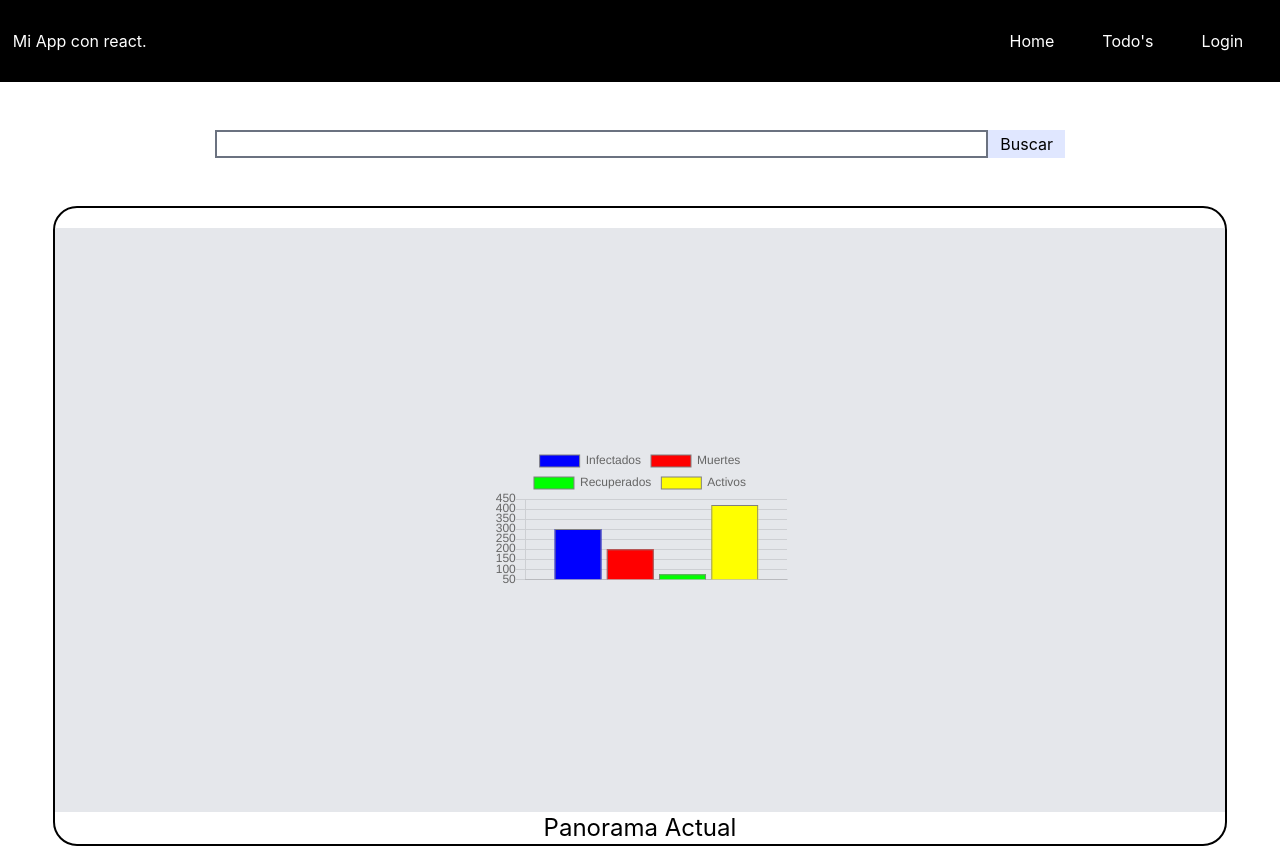
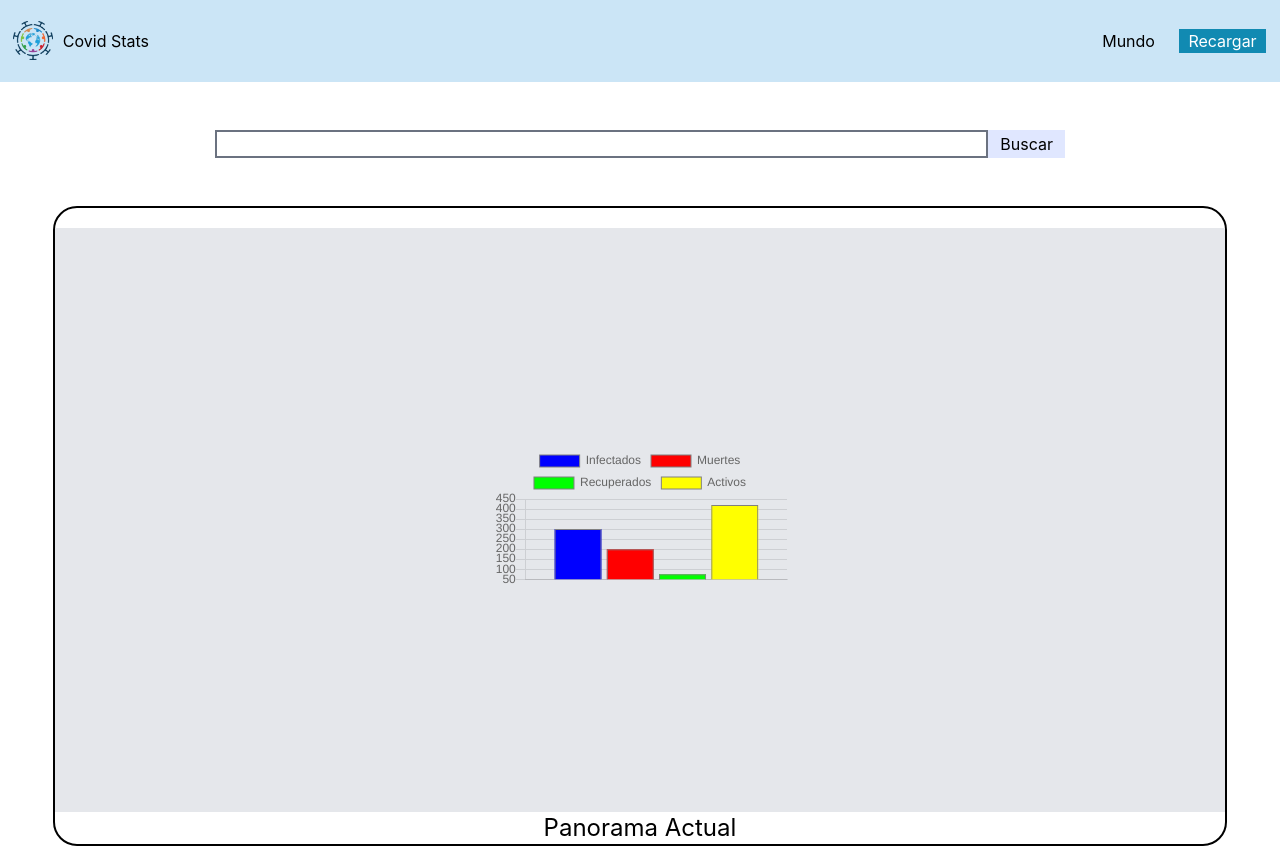
Before and after one commit to AngelGonzales516/Covid19Project, a React (Create React App) app: page / in a window 1280 px wide. Shown: the top 848 px of the page. Built offline with nearby package versions, Linux system fonts and the light colour scheme; no server answers.

Commit message:
nuevo nav bar

```diff
--- a/src/components/BrandHeader/Brand.js
+++ b/src/components/BrandHeader/Brand.js
@@ -1,6 +1,18 @@
+//import React, { Component } from 'react';
+/*Importamos nuestro componente Image*/
+//import Image from '../../../src/Image';
+import logo from '../../assets/logo.png'
+
 function Brand({ title }){
   return (
-    <h1>{title}</h1>
+    <nav>
+      <ul>
+        <img style={{width:"40px"}} src={logo} alt="Logo de la app" />
+        <h1 style={{color:"#000",marginLeft:"10px"}}>{title}</h1>
+      </ul>
+
+    </nav>
+
   );
 }
 
--- a/src/components/BrandHeader/BrandHeader.css
+++ b/src/components/BrandHeader/BrandHeader.css
@@ -4,6 +4,10 @@ header{
   align-items: center;
   margin: 0px;
   padding: 0.8rem;
-  background-color: #000;
+  background-color:#cbe5f6;
   color: #fff;
 }
+
+.logo{
+  background-image: url('../../assets/logo.png');
+}
--- a/src/components/BrandHeader/BrandHeader.js
+++ b/src/components/BrandHeader/BrandHeader.js
@@ -1,11 +1,16 @@
 import NavBar from "../NavBars/NavBar";
 import Brand from "./Brand";
 import "./BrandHeader.css";
+
+
 function BrandHeader({ children }){
   return (
     <header>
-      <Brand title="Mi App con react."></Brand>
+
+      <Brand  title="Covid Stats"></Brand>
+
       <NavBar></NavBar>
+
     </header>
   );
 }
--- a/src/components/NavBars/NavBar.css
+++ b/src/components/NavBars/NavBar.css
@@ -9,5 +9,5 @@ header nav ul li a{
   display: inline-flex;
   padding: 1rem 1.5rem;
   text-decoration: none;
-  color: #fff;
+  color: #000;
 }
--- a/src/components/NavBars/NavBar.js
+++ b/src/components/NavBars/NavBar.js
@@ -2,17 +2,21 @@ import NavBarItems from "./NavBarItems";
 import "./NavBar.css";
 function NavBar() {
   let dummyData = [
-    { label: "Home", uri: "/" },
-    { label: "Todo's", uri: "/todos" },
-    { label: "Login", uri: "/login" },
+    { label: "Mundo", uri: "/" },
+    //si desea más items solo es agregarlos en esta parte
   ];
   let navBarItems = dummyData.map((o, i)=>{
     return (
-            <NavBarItems
-              label={o.label}
-              uri={o.uri}
-              key={i}>
-            </NavBarItems>
+            <div>
+              <ul>
+                <NavBarItems
+                  label={o.label}
+                  uri={o.uri}
+                  key={i}>
+                </NavBarItems>
+                <button style={{backgroundColor :"#118ab2",color:"#fff",width:"180%",paddingLeft:"5%",marginRight:"20px",paddingRight:"5%"}}>Recargar</button>
+              </ul>
+            </div>
           );
   });
   return (
```
